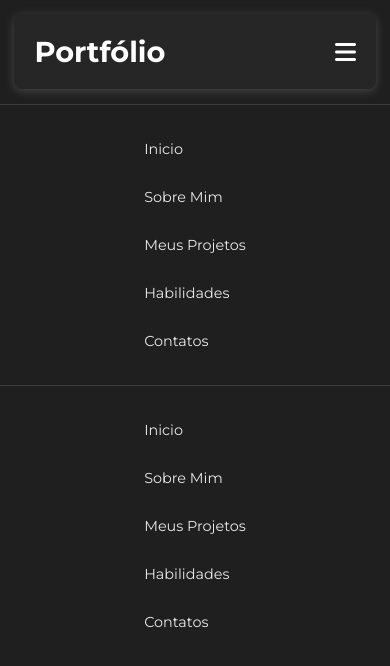
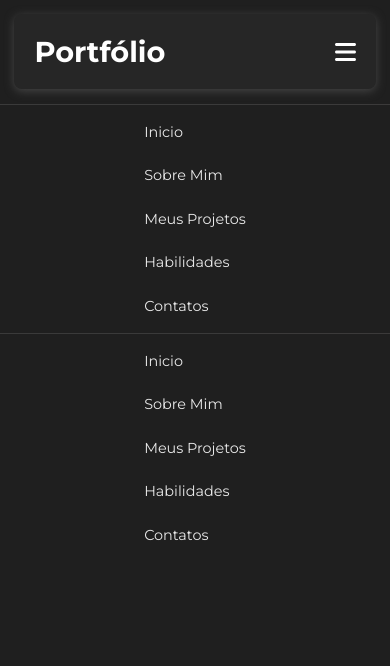
Before and after one commit to Lucasdias067/portfolio-pessoal, a Next.js app: page /footer in a window 390 px wide. Shown: the top 666 px of the page. Built offline with nearby package versions, Linux system fonts and the light colour scheme.

Commit message:
new features

```diff
--- a/src/app/footer/style.css
+++ b/src/app/footer/style.css
@@ -26,7 +26,7 @@ footer {
 }
 
 .rodape a {
-  padding: 15px;
+  padding: 0.8rem;
   font-size: 0.9rem;
 }
 
@@ -43,6 +43,10 @@ footer {
 }
 
 @media (max-width: 498px) {
+  footer {
+    padding: 5px
+  }
+
   .rodape {
     flex-direction: column;
   }
```
